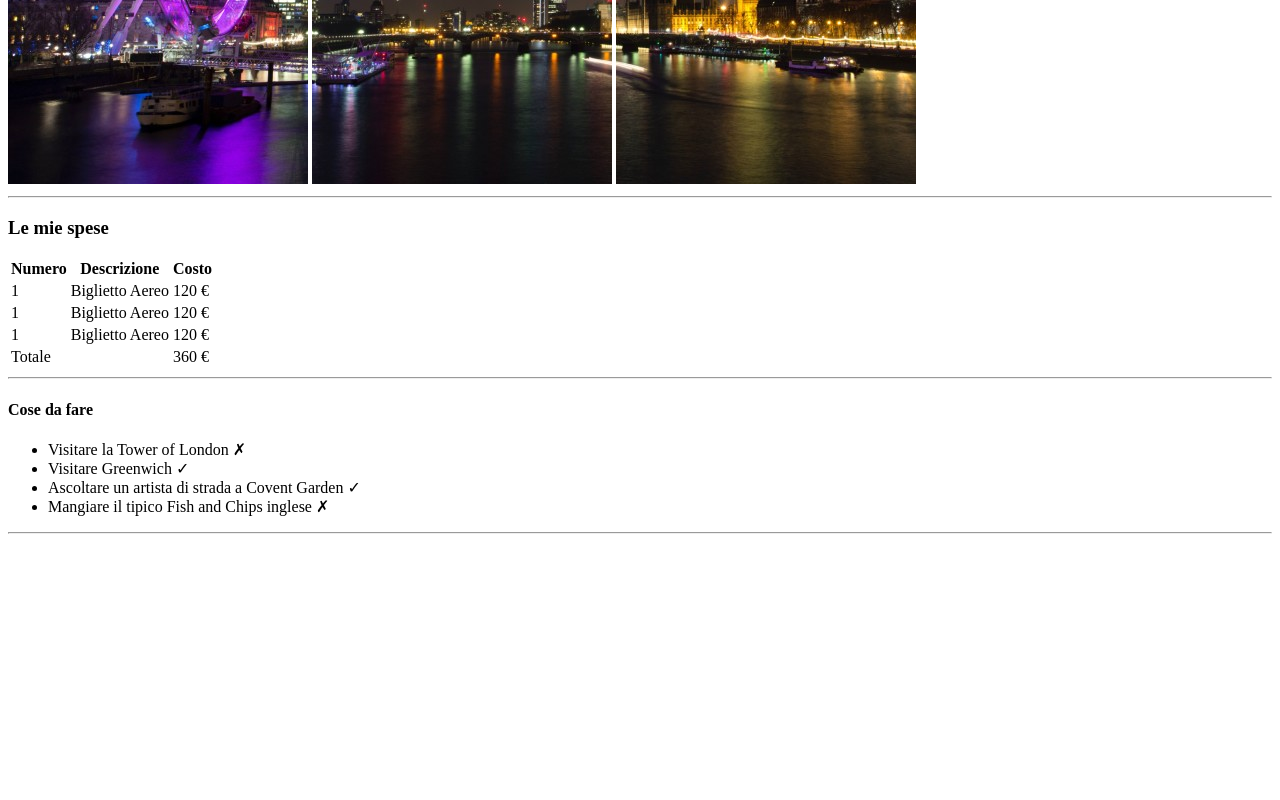
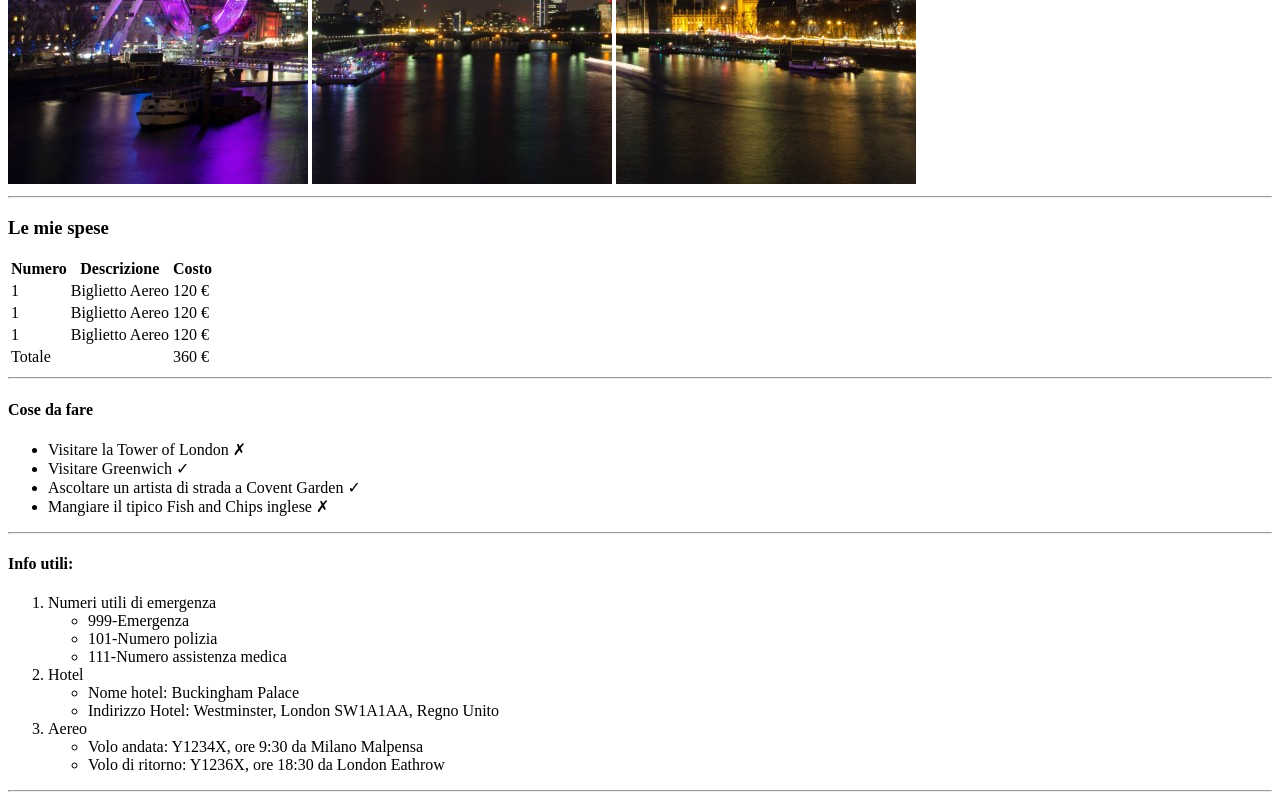
Before and after one commit to DanieleBaggiano/html-london-trip, a plain HTML site: page index.html in a window 1280 px wide. Shown: the part 496-1296 px from the top of the page. Before the commit the page ends 1038 px from the top, so only its background shows below. Drawn offline with Linux system fonts and the light colour scheme.

Commit message:
info-utili

```diff
--- a/index.html
+++ b/index.html
@@ -19,8 +19,8 @@
 
     <!-- inizio parte centrale della pagina -->
     <main>
-        <!-- le mie spese -->
         <div>
+            <!-- le mie spese -->
             <h3>Le mie spese</h3>
             <!-- inizio tabella -->
             <table>
@@ -66,7 +66,35 @@
             </ul>
             <!-- fine cose da fare -->
             <hr>
+            <!-- info utili -->
+            <h4>Info utili:</h4>
+            <ol>
+                <li>
+                    Numeri utili di emergenza
+                    <ul>
+                        <li>999-Emergenza</li>
+                        <li>101-Numero polizia</li>
+                        <li>111-Numero assistenza medica</li>
+                    </ul>
+                    <li>Hotel</li>
+                    <ul>
+                        <li>Nome hotel: Buckingham Palace</li>
+                        <li>Indirizzo Hotel: Westminster, London SW1A1AA, Regno Unito</li>
+                    </ul>
+                    <li>Aereo</li>
+                    <ul>
+                        <li>Volo andata: Y1234X, ore 9:30 da Milano Malpensa</li>
+                        <li>Volo di ritorno: Y1236X, ore 18:30 da London Eathrow</li>
+                    </ul>
+                </li>
+            </ol>
+            <!-- fine info -->
         </div>
     </main>
+    <!-- fine parte centrale della pagina -->
+
+    <hr>
+
+
 </body>
 </html>
```
